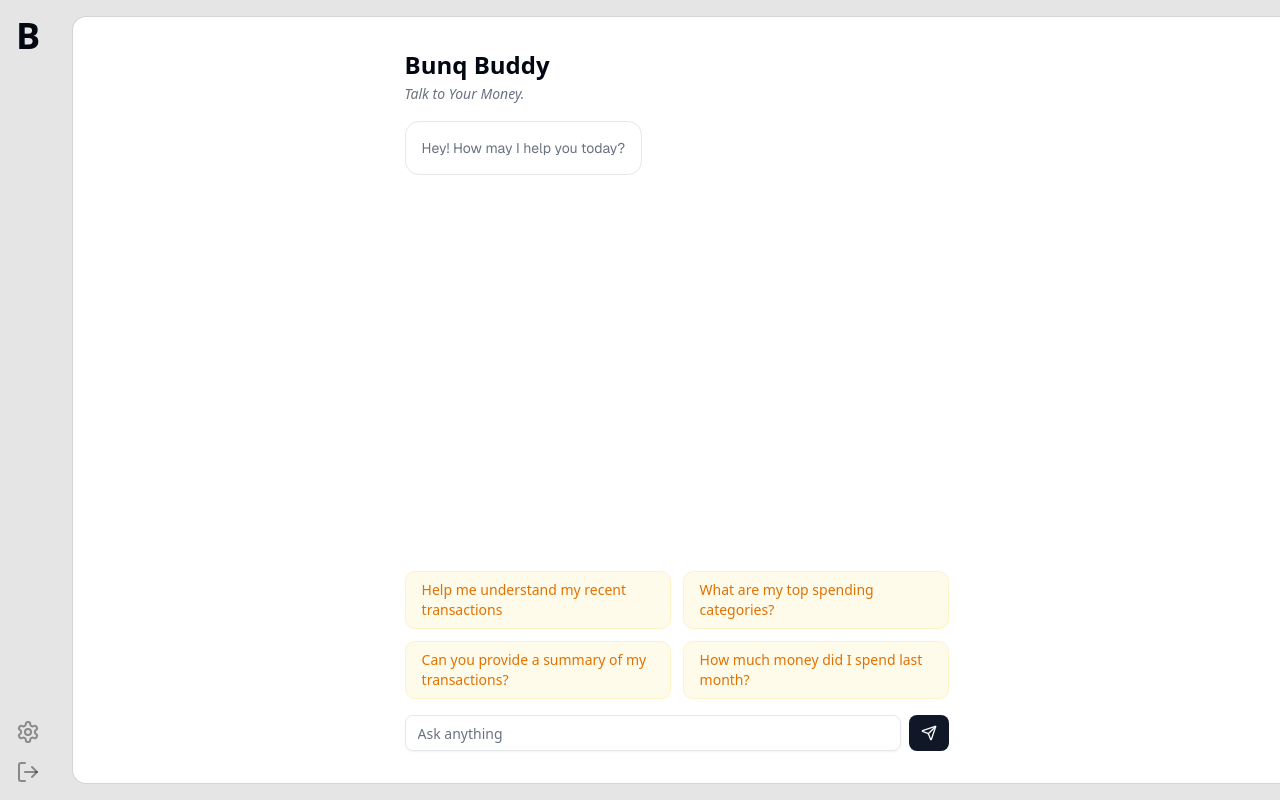
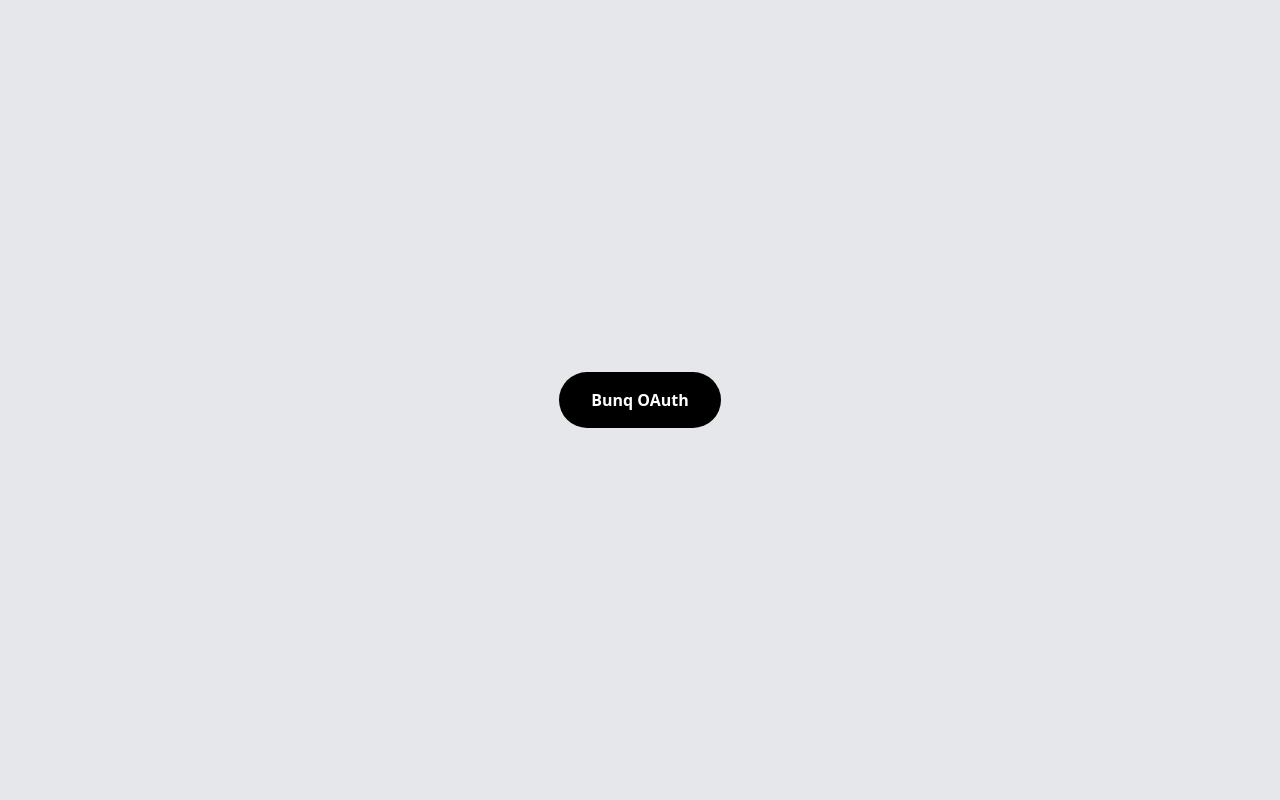
Before and after one commit to Vivek205/bunq-hackathon-fe, a Next.js app: page / in a window 1280 px wide. Built offline with nearby package versions, Linux system fonts and the light colour scheme.

Commit message:
feat: add dynamic overlay component for Bunq OAuth
Introduce a new Overlay component to handle Bunq OAuth interactions. The component is dynamically imported to prevent server-side rendering issues. The overlay includes a loading state and persists its closed state in localStorage.

```diff
--- a/app/page.tsx
+++ b/app/page.tsx
@@ -1,9 +1,16 @@
+"use client";
 import { ChatbotMain } from "@/components/ChatbotMain/ChatbotMain";
+
+import dynamic from "next/dynamic";
+
+
+const Overlay = dynamic(() => import('@/components/overlay'), { ssr: false });
 
 export default function Home() {
   return (
     <div className="flex justify-center h-[calc(100vh-32px)] p-4 border-1 rounded-tl-xl rounded-bl-xl m-4 mr-0 border-r-0 bg-white border-neutral-300">
       <ChatbotMain />
+      <Overlay />
     </div>
   );
 }
--- /dev/null
+++ b/components/overlay.tsx
@@ -0,0 +1,56 @@
+"use client";
+
+import { useState } from "react";
+
+export default function Overlay() {
+  const [isOpen, setIsOpen] = useState(
+    !window.localStorage.getItem("overlay")
+  );
+  const [loading, setLoading] = useState(false);
+
+  if(!isOpen) return null;
+
+  return (
+    <div className="fixed inset-0 bg-gray-200 50 z-10 grid place-items-center">
+      <div>
+        <button
+          className="bg-black text-white py-4 px-8 rounded-full font-bold cursor-pointer"
+          onClick={() => {
+            setLoading(true);
+            localStorage.setItem("overlay", "true");
+            setTimeout(() => {
+              setLoading(false);
+              setIsOpen(false);
+            }, 2000);
+          }}
+        >
+          {loading ? (
+            <svg
+              xmlns="http://www.w3.org/2000/svg"
+              width="24"
+              height="24"
+              viewBox="0 0 24 24"
+              fill="none"
+              stroke="currentColor"
+              strokeWidth="2"
+              strokeLinecap="round"
+              strokeLinejoin="round"
+              className="animate-spin"
+            >
+              <path d="M12 2v4" />
+              <path d="m16.2 7.8 2.9-2.9" />
+              <path d="M18 12h4" />
+              <path d="m16.2 16.2 2.9 2.9" />
+              <path d="M12 18v4" />
+              <path d="m4.9 19.1 2.9-2.9" />
+              <path d="M2 12h4" />
+              <path d="m4.9 4.9 2.9 2.9" />
+            </svg>
+          ) : (
+            "Bunq OAuth"
+          )}
+        </button>
+      </div>
+    </div>
+  );
+}
```
